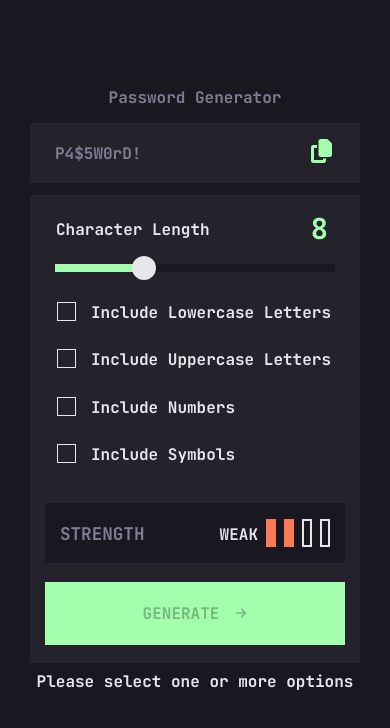
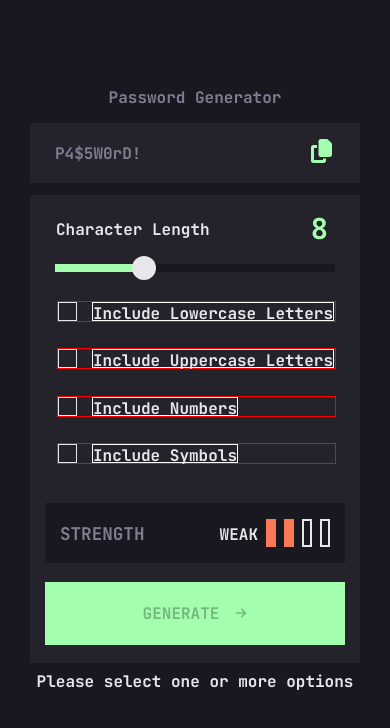
Before and after one commit to julianf97/password-generator, a React (Create React App) app: page / in a window 390 px wide. Shown: the top 728 px of the page. Built offline with nearby package versions, Linux system fonts and the light colour scheme.

Commit message:
sigoMaquetando

```diff
--- a/src/components/Generator/_generator.scss
+++ b/src/components/Generator/_generator.scss
@@ -82,9 +82,6 @@
         .contenedorInternoChecks{
             width: 100%;
             height: 100%;
-            label{
-                display: none;
-            }
 
         }
     }
@@ -305,6 +302,7 @@ body {
         margin-left: 2px;
         label{
             display: flex;
+            border: solid 1px red;
             .contenedorCheck{
                 width: 17px;
                 height: 17px;
@@ -337,6 +335,7 @@ body {
             h6{
                 margin-left: 15px;
                 font-size: 1rem;
+                border: solid 1px white;
             }
         }
 
```
